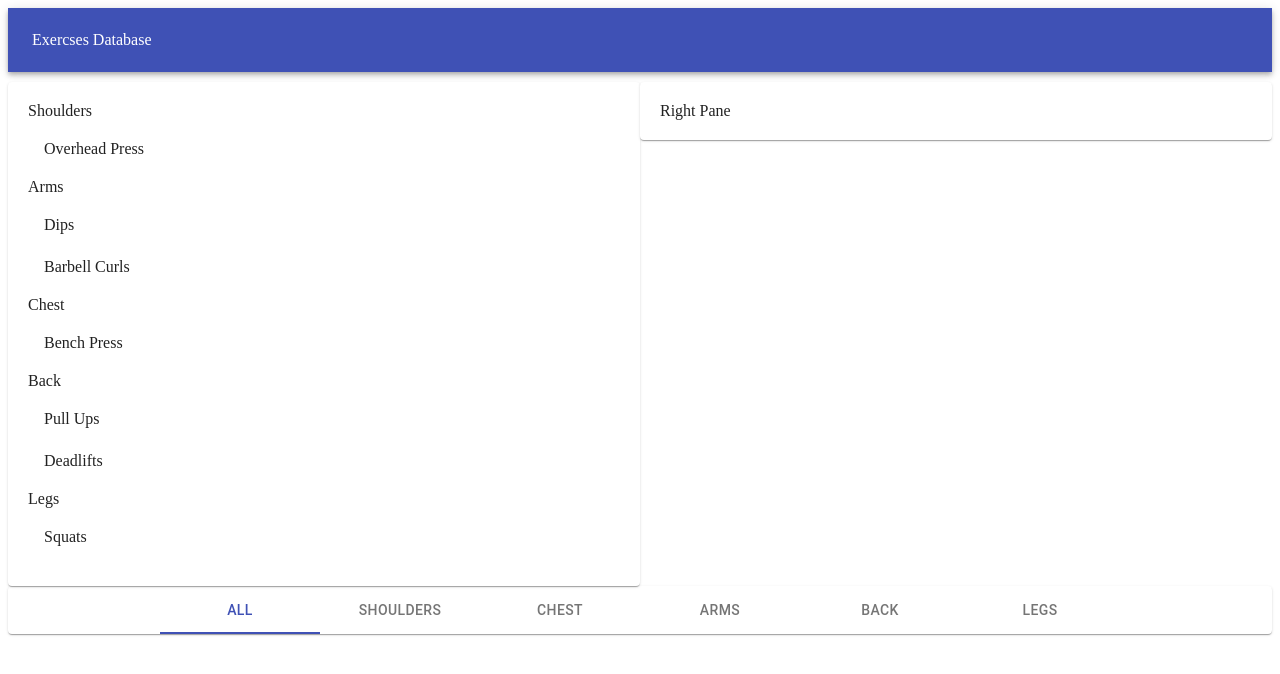
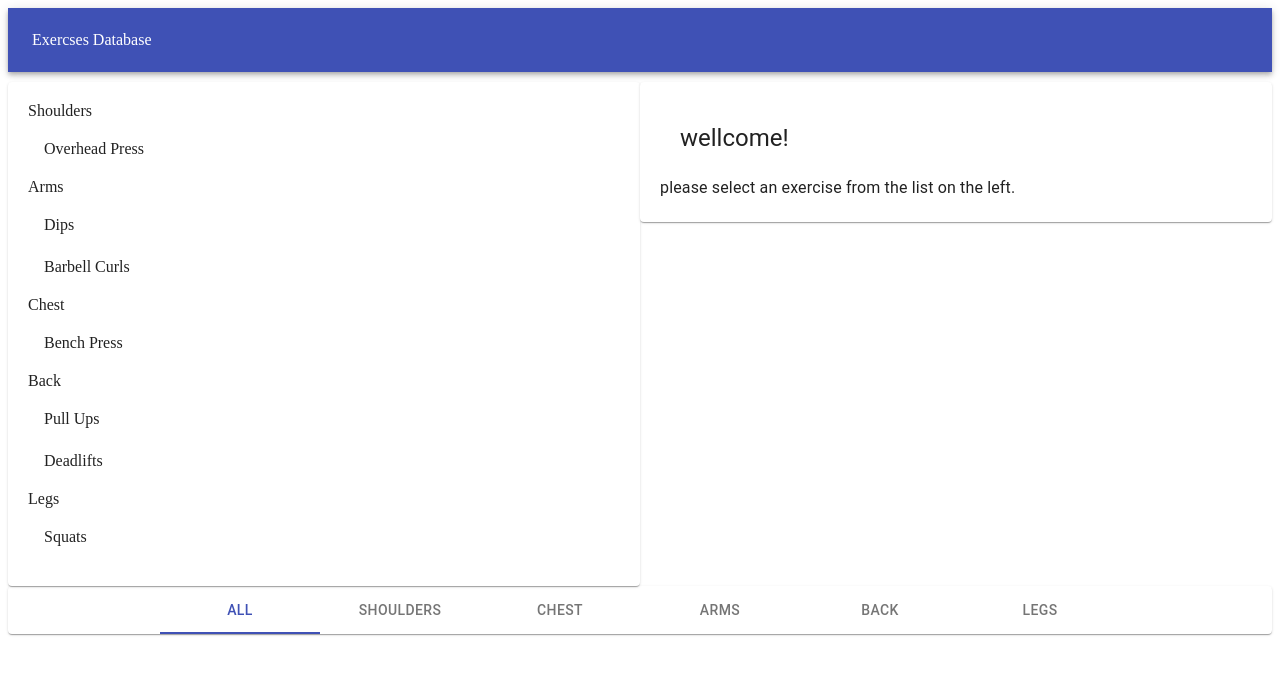
Before and after one commit to Harismehmoodulhaq/React_Material-UI, a React (Create React App) app: page / in a window 1280 px wide. Shown: the top 674 px of the page. Built offline with nearby package versions, Linux system fonts and the light colour scheme.

Commit message:
change Right Pane paper and index.js

```diff
--- a/src/Components/Exercises/index.js
+++ b/src/Components/Exercises/index.js
@@ -49,7 +49,19 @@ export default ({ exercises, muscleIndex, muscles }) => (
     </Grid>
 
     <Grid item xs sm>
-      <Paper style={styles.Paper}> Right Pane </Paper>
+      <Paper style={styles.Paper}>
+      <Typography
+         variant = "h5"
+         style = {{margin:20}}
+      >
+        wellcome!
+      </Typography>
+      <Typography
+         variant = "subtitle1"
+      >
+        please select an exercise from the list on the left.
+      </Typography>
+       </Paper>
     </Grid>
   </Grid>
 )
--- a/src/Components/Layouts/Footer.js
+++ b/src/Components/Layouts/Footer.js
@@ -3,8 +3,15 @@ import Paper from "@material-ui/core/Paper"
 import Tabs from "@material-ui/core/Tabs"
 import Tab from "@material-ui/core/Tab"
 
-export default ({ muscles, onSelect, muscleIndex}) => (
-  <Paper>
+export default ({ muscles,category, onSelect, muscleIndex}) => {
+  const index = category
+  ? muscles.findindex (group => group === category) + 1
+  : 0
+
+  const  onIndexselect = (e , index) =>
+    onSelect(index === 0 ?'' : muscles[index-1])
+
+      return<Paper>
       <Tabs
         value={muscleIndex}
         indicatorColor="primary"
@@ -18,4 +25,4 @@ export default ({ muscles, onSelect, muscleIndex}) => (
         ))}
       </Tabs>
     </Paper>
-)
+}
```
Lines whose indentation alone changed are shown as unchanged.
